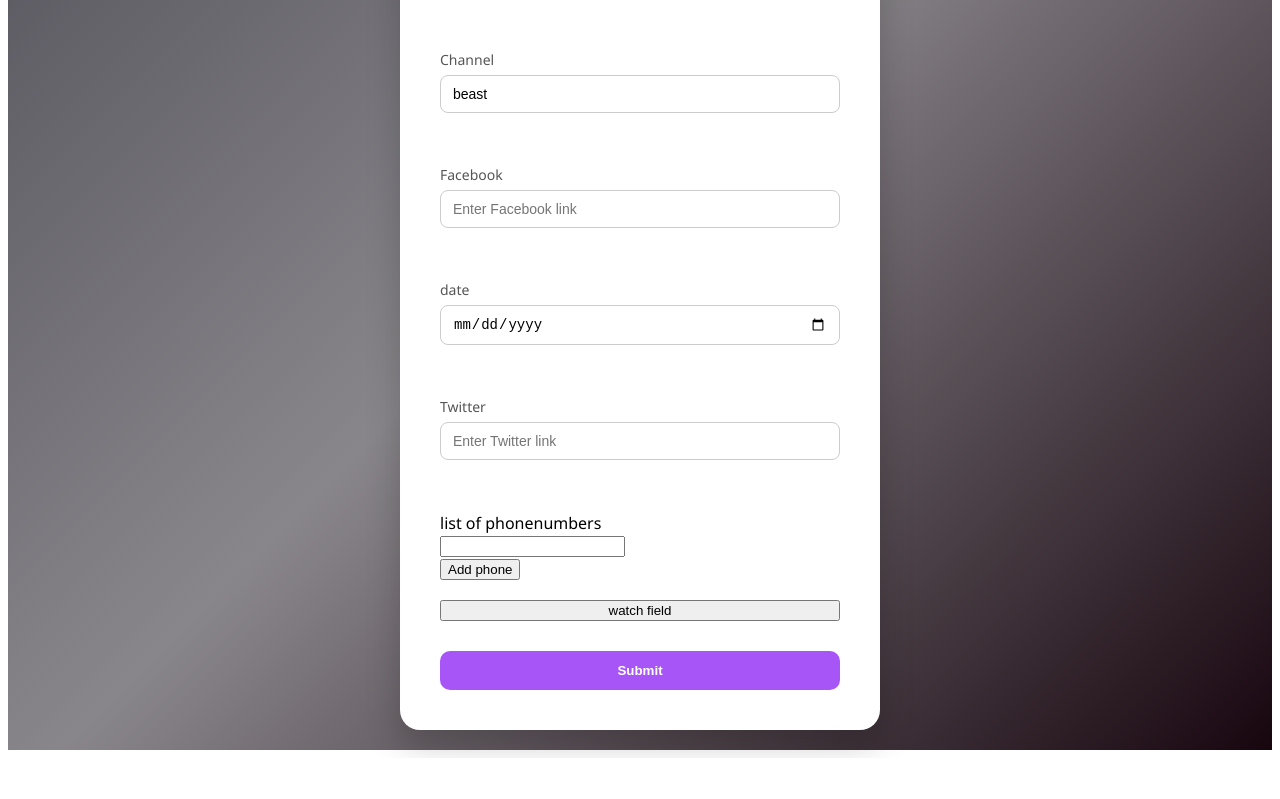
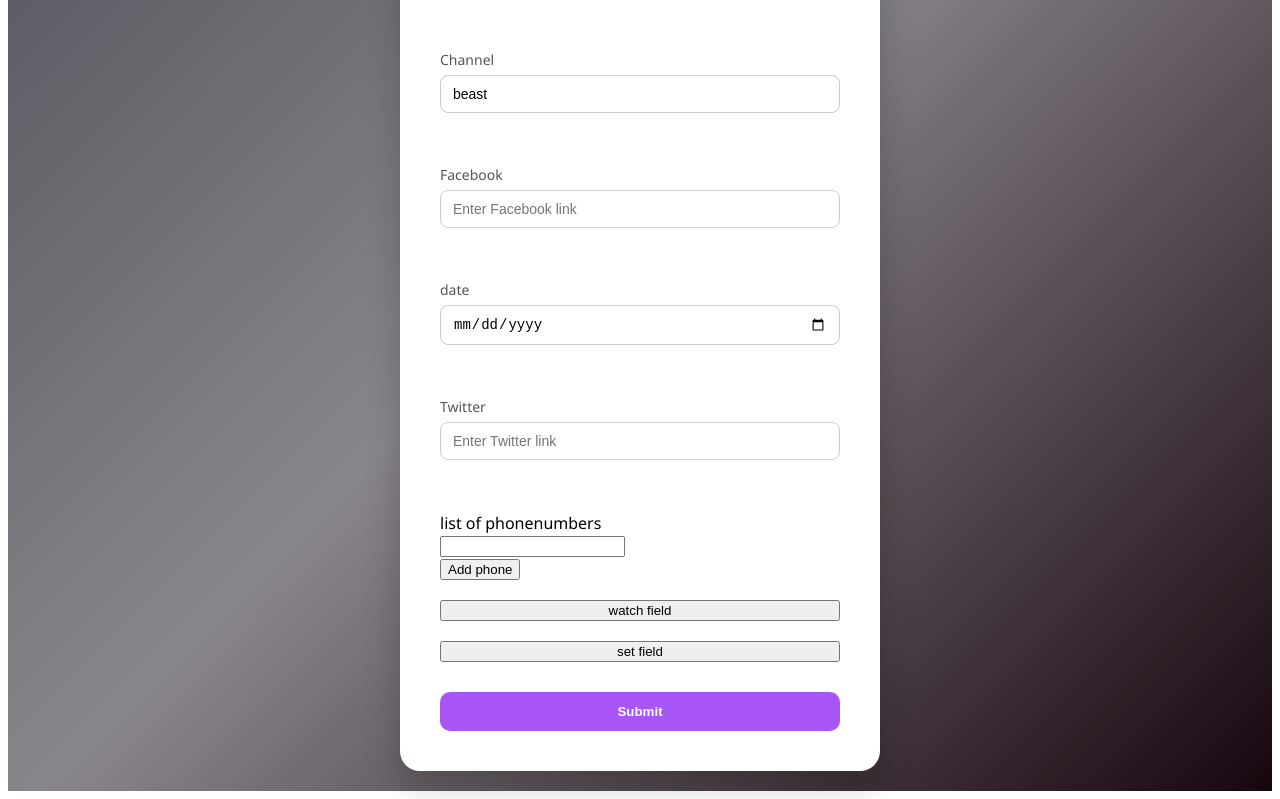
Before and after one commit to saadali-77/React-hookform, a React (Vite) app: page / in a window 1280 px wide. Shown: the part 421-1220 px from the top of the page. Before the commit the page ends 1179 px from the top, so only its background shows below. Built offline with nearby package versions, Linux system fonts and the light colour scheme.

Commit message:
19 set field value

```diff
--- a/src/Components/Youtube.tsx
+++ b/src/Components/Youtube.tsx
@@ -32,7 +32,7 @@ export const Youtube = () => {
     },
   });
 
-  const { register, control, handleSubmit, formState,watch,getValues } = form;
+  const { register, control, handleSubmit, formState,watch,getValues,setValue } = form;
   const { errors } = formState;
   const watchfield= watch('Username')
  const {fields,append,remove} =useFieldArray({
@@ -43,6 +43,13 @@ control
     console.log("successful submit", data);
   };
 
+  const setField= ()=>{
+    setValue("Username", '',{
+      shouldTouch:true,
+      shouldValidate:true,
+      shouldDirty:true
+    })
+  }
   render++;
 const  handleField= ()=>{
   console.log('watch field',getValues('Username'))
@@ -190,7 +197,7 @@ const  handleField= ()=>{
          </div>
         <button type="button" onClick={handleField}>watch field</button>
 
-
+          <button type="button" onClick={setField}>set field</button>
 
 
 
```
